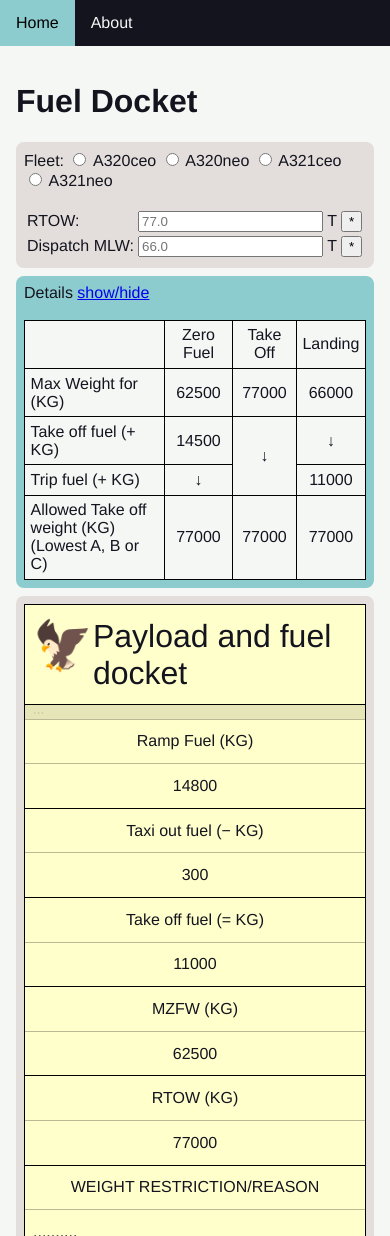
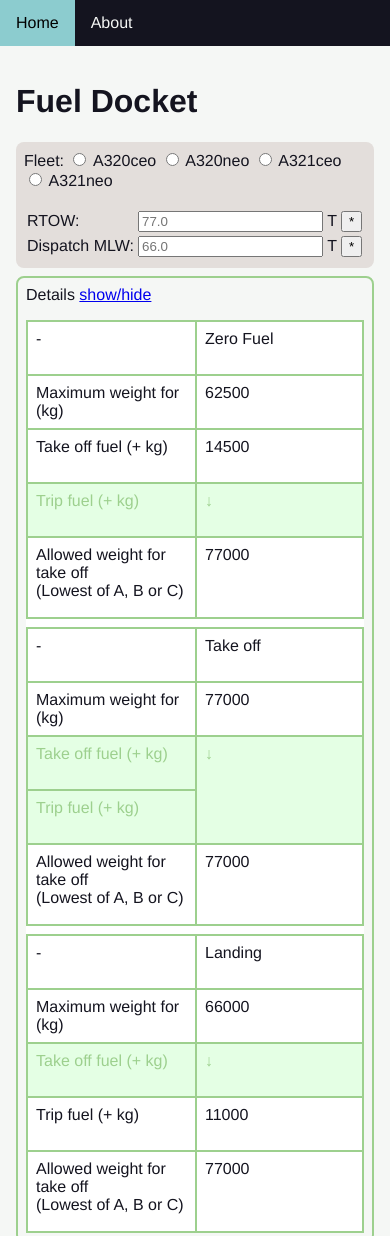
Before and after one commit to outfly/skygizmo, a plain HTML site: page pages/fdock/fdock.html in a window 390 px wide. Shown: the top 1236 px of the page. Drawn offline with Linux system fonts and the light colour scheme.

Commit message:
chore: Update detailed weights table
Make detailed weights table on fuel docket page responsive.

```diff
--- /dev/null
+++ b/components/wgt-tbl/wgt-tbl.css
@@ -0,0 +1,83 @@
+:root {
+  --brd: 2px solid;
+  --tbl-clr-pri: rgb(157, 208, 142);
+  --tbl-clr-sec: rgb(228, 255, 228);
+}
+
+/* —————————— Structure —————————— */
+
+#wgt-tbl {
+  background-color: white;
+  margin-top: 1rem;
+
+  width: 100%;
+  display: grid;
+  grid-template-columns: repeat(2, 1fr);
+}
+
+.col {
+  display: grid;
+  grid-template-columns: 1fr;
+  grid-template-rows: repeat(4, 1fr) 1.5fr;
+}
+
+.s-2 {
+  grid-row: span 2;
+}
+
+@media screen and (max-width: 767px) {
+  .col:not(:first-child, :nth-child(2)) {
+    margin-top: 0.5rem;
+  }
+}
+
+@media screen and (min-width: 768px) {
+  #wgt-tbl {
+    grid-template-columns: auto repeat(3, 1fr);
+  }
+
+  .mob-only {
+    display: none;
+  }
+}
+
+/* —————————— Borders —————————— */
+
+.col {
+  border-top: var(--brd) var(--tbl-clr-pri);
+  border-left: var(--brd) var(--tbl-clr-pri);
+}
+
+.cl {
+  border-bottom: var(--brd) var(--tbl-clr-pri);
+}
+
+@media screen and (max-width: 767px) {
+  .col:nth-child(even) {
+    border-right: var(--brd) var(--tbl-clr-pri);
+  }
+}
+
+@media screen and (min-width: 768px) {
+  .col:last-child {
+    border-right: var(--brd) var(--tbl-clr-pri);
+  }
+}
+
+/* —————————— Misc —————————— */
+
+.cl {
+  padding: 0.5rem;
+}
+
+.ignrd {
+  background-color: var(--tbl-clr-sec);
+  color: var(--tbl-clr-pri);
+}
+
+@media screen and (max-width: 767px) {
+  .ignrd-mob-only {
+    background-color: var(--tbl-clr-sec);
+    color: var(--tbl-clr-pri);
+  }
+}
--- /dev/null
+++ b/components/wgt-tbl/wgt-tbl.html
@@ -0,0 +1,41 @@
+<div class="col">
+  <div class="cl">-</div>
+  <div class="cl">Maximum weight for (kg)</div>
+  <div class="cl">Take off fuel (+ kg)</div>
+  <div class="cl ignrd-mob-only">Trip fuel (+ kg)</div>
+  <div class="cl s-2">Allowed weight for take off<br>(Lowest of A, B or C)</div>
+</div>
+<div class="col">
+  <div class="cl">Zero Fuel</div>
+  <div class="cl">62500</div>
+  <div class="cl">14500</div>
+  <div class="cl ignrd">↓</div>
+  <div class="cl s-2">77000</div>
+</div>
+<div class="col mob-only">
+  <div class="cl">-</div>
+  <div class="cl">Maximum weight for (kg)</div>
+  <div class="cl ignrd">Take off fuel (+ kg)</div>
+  <div class="cl ignrd">Trip fuel (+ kg)</div>
+  <div class="cl s-2">Allowed weight for take off<br>(Lowest of A, B or C)</div>
+</div>
+<div class="col">
+  <div class="cl">Take off</div>
+  <div class="cl">77000</div>
+  <div class="cl s-2 ignrd">↓</div>
+  <div class="cl s-2">77000</div>
+</div>
+<div class="col mob-only">
+  <div class="cl">-</div>
+  <div class="cl">Maximum weight for (kg)</div>
+  <div class="cl ignrd">Take off fuel (+ kg)</div>
+  <div class="cl">Trip fuel (+ kg)</div>
+  <div class="cl s-2">Allowed weight for take off<br>(Lowest of A, B or C)</div>
+</div>
+<div class="col">
+  <div class="cl">Landing</div>
+  <div class="cl">66000</div>
+  <div class="cl ignrd">↓</div>
+  <div class="cl">11000</div>
+  <div class="cl s-2">77000</div>
+</div>
--- a/pages/fdock/fdock.css
+++ b/pages/fdock/fdock.css
@@ -21,7 +21,7 @@
 }
 
 .calc {
-  background-color: var(--clr-sec-4);
+  border: var(--brd) var(--tbl-clr-pri);
 }
 
 /* —————————— Details Table —————————— */
--- a/pages/fdock/fdock.html
+++ b/pages/fdock/fdock.html
@@ -7,6 +7,9 @@
     <link rel="stylesheet" href="../../styleglobal/main.css" />
     <link rel="stylesheet" href="../../styleglobal/core.css" />
     <link rel="stylesheet" href="./fdock.css" />
+
+    <!-- Weights table style -->
+    <link rel="stylesheet" href="../../components/wgt-tbl/wgt-tbl.css" />
 
     <!-- Docket structure and style -->
     <link rel="stylesheet" href="../../components/docket/docketstr.css" />
@@ -55,38 +58,7 @@
       </div>
       <div class="calc">
         <div>Details <a href="#" onclick="return false;">show/hide</a></div>
-        <br />
-        <table class="tbl">
-          <tr>
-            <td></td>
-            <td>Zero Fuel</td>
-            <td>Take Off</td>
-            <td>Landing</td>
-          </tr>
-          <tr>
-            <td>Max Weight for (KG)</td>
-            <td id="ls_mzfw">62500</td>
-            <td id="ls_mtow">77000</td>
-            <td id="ls_mlgw">66000</td>
-          </tr>
-          <tr>
-            <td>Take off fuel (+ KG)</td>
-            <td id="ls_to_fu">14500</td>
-            <td class="dsbld" rowspan="2">↓</td>
-            <td class="dsbld">↓</td>
-          </tr>
-          <tr>
-            <td>Trip fuel (+ KG)</td>
-            <td class="dsbld">↓</td>
-            <td id="ls_trp_fu">11000</td>
-          </tr>
-          <tr>
-            <td>Allowed Take off weight (KG)<br />(Lowest A, B or C)</td>
-            <td id="ls_tow_a">77000</td>
-            <td id="ls_tow_b">77000</td>
-            <td id="ls_tow_c">77000</td>
-          </tr>
-        </table>
+        <div id="wgt-tbl"></div>
       </div>
       <div class="docket-card">
         <div id="dkt" class="docket"></div>
--- a/pages/fdock/fdock.js
+++ b/pages/fdock/fdock.js
@@ -9,4 +9,5 @@ async function loadComponent(targetId, componentPath) {
   target.innerHTML = await response.text();
 }
 
+loadComponent("wgt-tbl", "components/wgt-tbl/wgt-tbl.html");
 loadComponent("dkt", "components/docket/docket.html");
```
